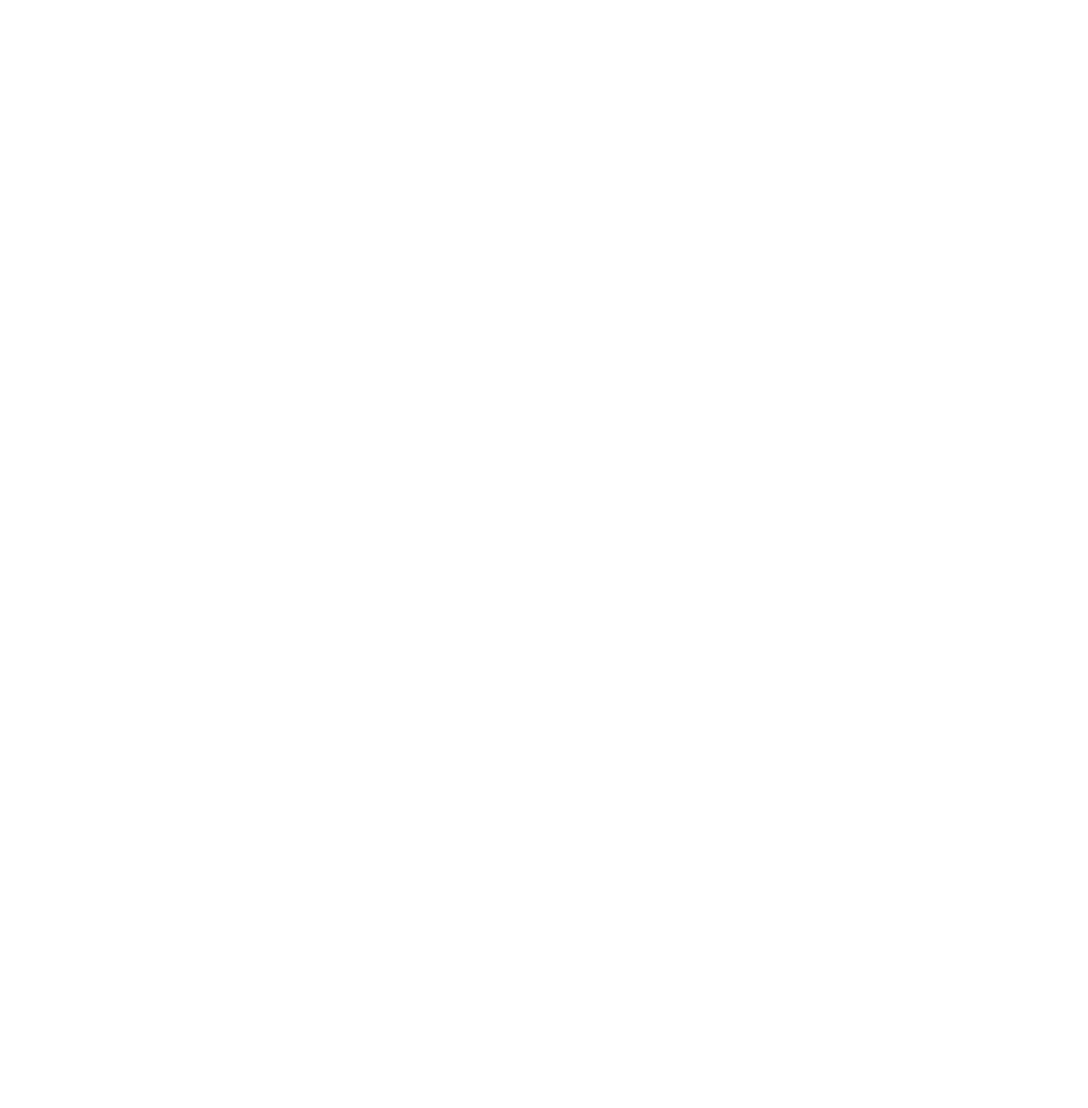
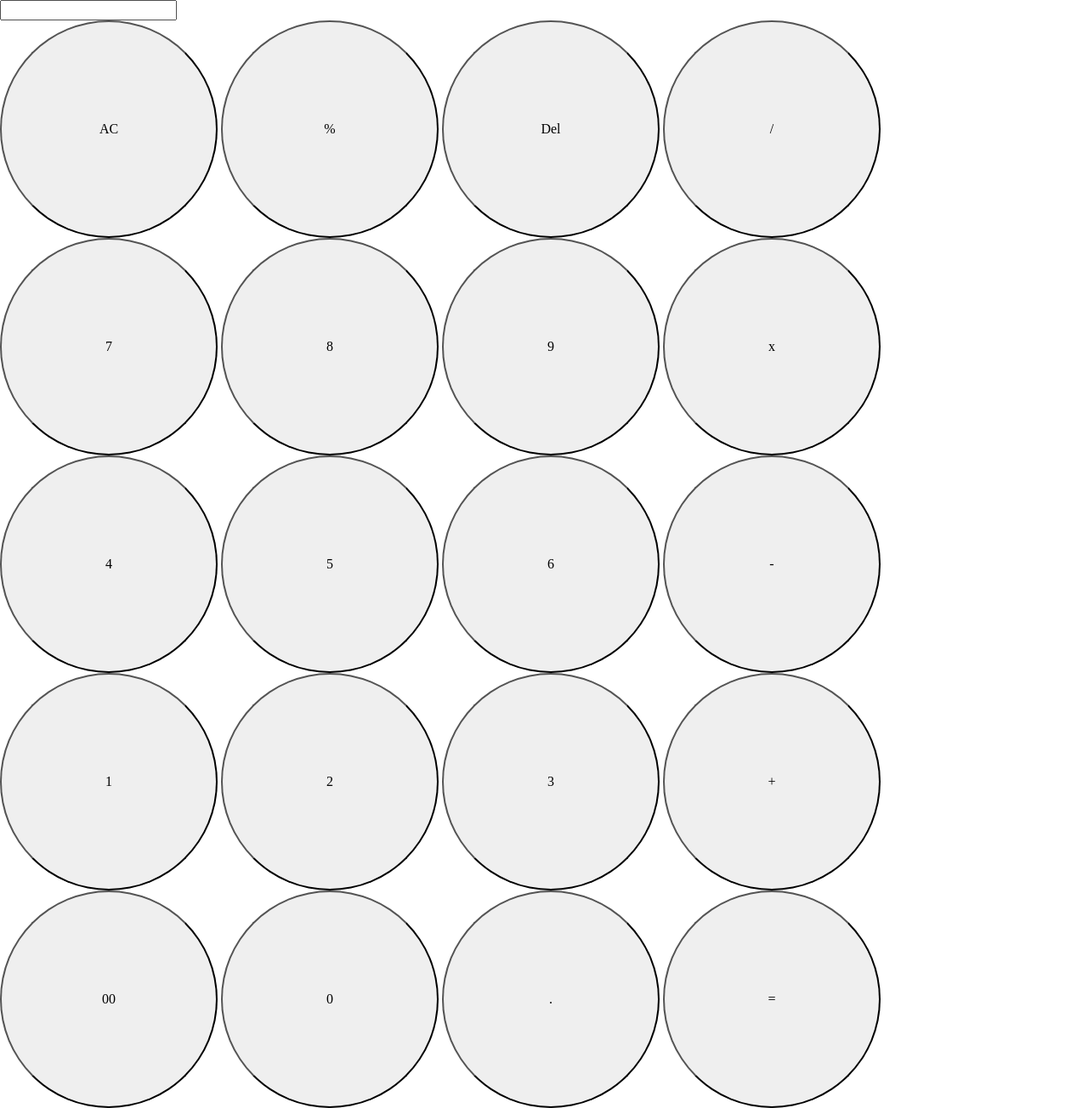
Before and after one commit to jessamillz/top-calculator, a plain HTML site: page index.html in a window 1280 px wide. Shown: the whole page at 85% size. Before the commit the page ends 800 px from the top, so only its background shows below. Drawn offline with Linux system fonts and the light colour scheme.

Commit message:
Add buttons

```diff
--- a/css/style.css
+++ b/css/style.css
@@ -24,7 +24,25 @@
 body {
 
 }
+.calculator {
+    display: flex;
+    justify-content: center;
+    align-items: center;
+}
+.display {
+    width: 100%;
+}
+.keys {
+    display: flex;
+    flex-wrap: wrap;
+    justify-content: space-between;
+}
+button {
+    width: 20%;
+    aspect-ratio: 1 / 1;
+    border-radius: 50%;
 
+}
 
 /******************************************
 /* LAYOUT
--- a/index.html
+++ b/index.html
@@ -15,6 +15,31 @@
 	</head>
 	<body>
 
+        <div id="calculator">
+            <input id="display" readonly>
+            <div id="keys">
+                <button onclick="clearDisplay()">AC</button>
+                <button onclick="appendToDisplay('%')">%</button>
+                <button onclick="deletePrevious()">Del</button>
+                <button onclick="appendToDisplay('-')">/</button>
+                <button onclick="appendToDisplay('7')">7</button>
+                <button onclick="appendToDisplay('8')">8</button>
+                <button onclick="appendToDisplay('9')">9</button>
+                <button onclick="appendToDisplay('x')">x</button>
+                <button onclick="appendToDisplay('4')">4</button>
+                <button onclick="appendToDisplay('5')">5</button>
+                <button onclick="appendToDisplay('6')">6</button>
+                <button onclick="appendToDisplay('-')">-</button>
+                <button onclick="appendToDisplay('1')">1</button>
+                <button onclick="appendToDisplay('2')">2</button>
+                <button onclick="appendToDisplay('3')">3</button>
+                <button onclick="appendToDisplay('+')">+</button>
+                <button onclick="appendToDisplay('00')">00</button>
+                <button onclick="appendToDisplay('0')">0</button>
+                <button onclick="appendToDisplay('.')">.</button>
+                <button onclick="calculateTotal()">=</button>
+            </div>
+        </div>
 		<script type="text/javascript" src="js/main.js"></script>
 	</body>
 </html>
```
